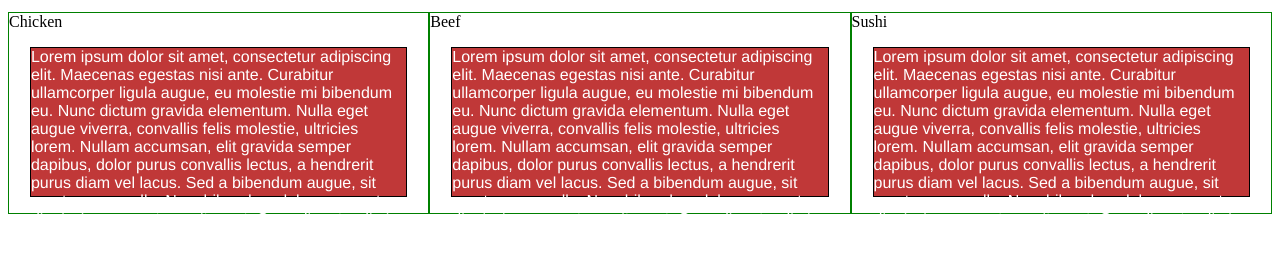
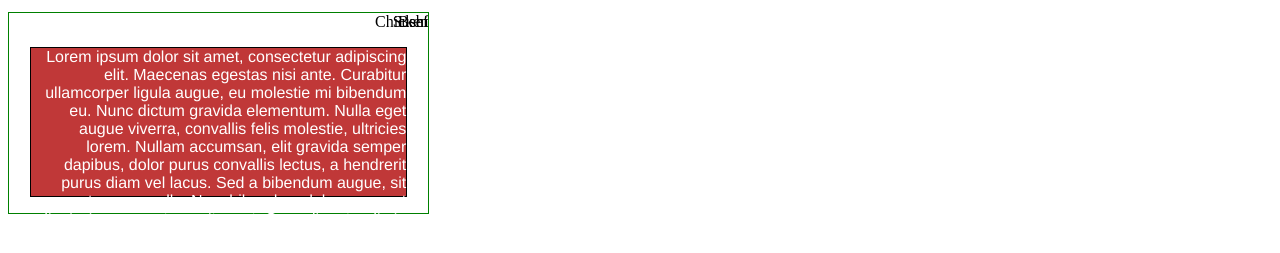
Before and after one commit to kartiksoni98/CourseraRepo, a plain HTML site: page Module2Assignment/index.html in a window 1280 px wide. Shown: the part 61-314 px from the top of the page. Drawn offline with Linux system fonts and the light colour scheme.

Commit message:
First attempt at section titles

```diff
--- a/Module2Assignment/css/styles.css
+++ b/Module2Assignment/css/styles.css
@@ -14,6 +14,11 @@
   h1 {
     margin-bottom: 15px;
     text-align: center;
+  }
+
+  div>section {
+    position: absolute;
+    text-align: right;
   }
 
   p {
```
